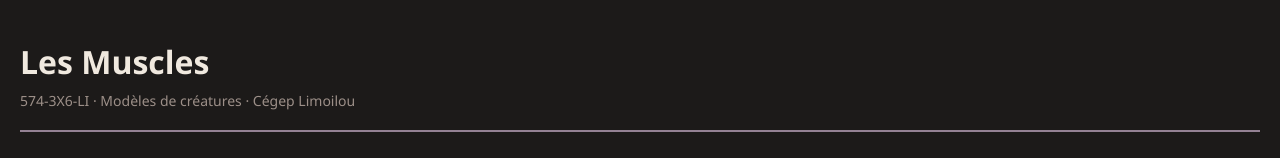
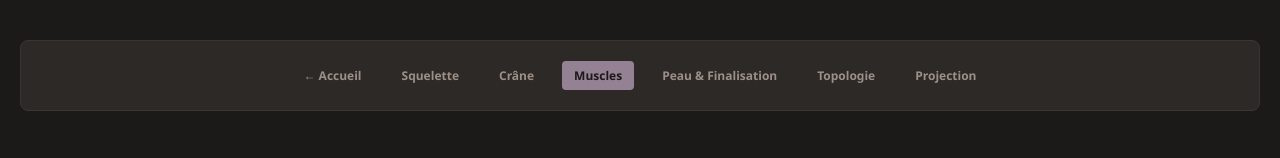
Before and after one commit to albellette/A26_MC, a plain HTML site: page Les_Muscles.html in a window 1280 px wide. Shown: the top 158 px of the page. Drawn offline with Linux system fonts and the light colour scheme.

Commit message:
Update 2 Les_Muscles.html

```diff
--- a/Les_Muscles.html
+++ b/Les_Muscles.html
@@ -190,6 +190,39 @@
             overflow: hidden;
         }
 
+        .nav-menu {
+            display: flex;
+            gap: 16px;
+            margin-bottom: 40px;
+            padding: 20px;
+            background: #2c2926;
+            border: 1px solid #3a3532;
+            border-radius: 8px;
+            flex-wrap: wrap;
+            justify-content: center;
+        }
+
+        .nav-menu a {
+            font-size: 12px;
+            font-weight: 600;
+            color: #9c8f88;
+            text-decoration: none;
+            padding: 6px 12px;
+            border-radius: 4px;
+            transition: all 0.2s ease;
+        }
+
+        .nav-menu a:hover {
+            color: #f0e9df;
+            background: #3a3532;
+        }
+
+        .nav-menu a.active {
+            color: #f0e9df;
+            background: #948294;
+            color: #1c1a19;
+        }
+
         footer {
             margin-top: 60px;
             padding-top: 30px;
@@ -221,6 +254,16 @@
 </head>
 <body>
     <div class="container">
+        <div class="nav-menu">
+            <a href="index.html">← Accueil</a>
+            <a href="Squelette.html">Squelette</a>
+            <a href="Liste_Crane.html">Crâne</a>
+            <a href="Les_Muscles.html" class="active">Muscles</a>
+            <a href="La_peau_et_finaliser_le_modele.html">Peau & Finalisation</a>
+            <a href="La_topologie.html">Topologie</a>
+            <a href="Projection_et_textures.html">Projection</a>
+        </div>
+
         <header>
             <h1>Les Muscles</h1>
             <p class="subtitle">574-3X6-LI · Modèles de créatures · Cégep Limoilou</p>
```
